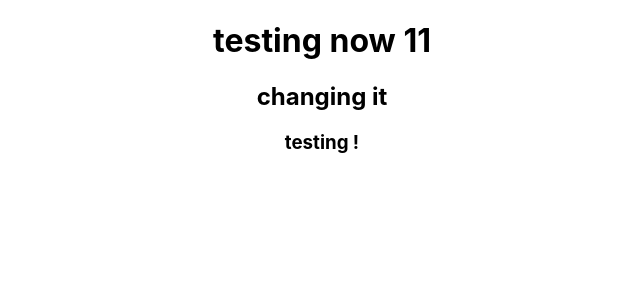
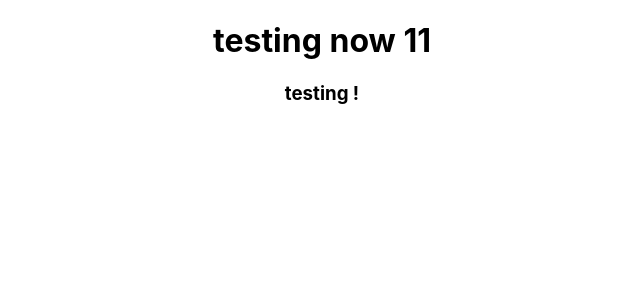
Before and after one commit to Sun5hine/Routing-, a React (Create React App) app: page / in a window 1280 px wide. Shown: the top 300 px of the page, without its empty margins (318-958 px from the left). Built offline with nearby package versions, Linux system fonts and the light colour scheme.

Commit message:
Update App.js

```diff
--- a/src/App.js
+++ b/src/App.js
@@ -7,7 +7,7 @@ class App extends Component {
     return (
       <div className="App">
        <h1> testing now 11</h1>
-      <h2> changing it </h2>
+
 
 
         <h3> testing !</h3>
```
